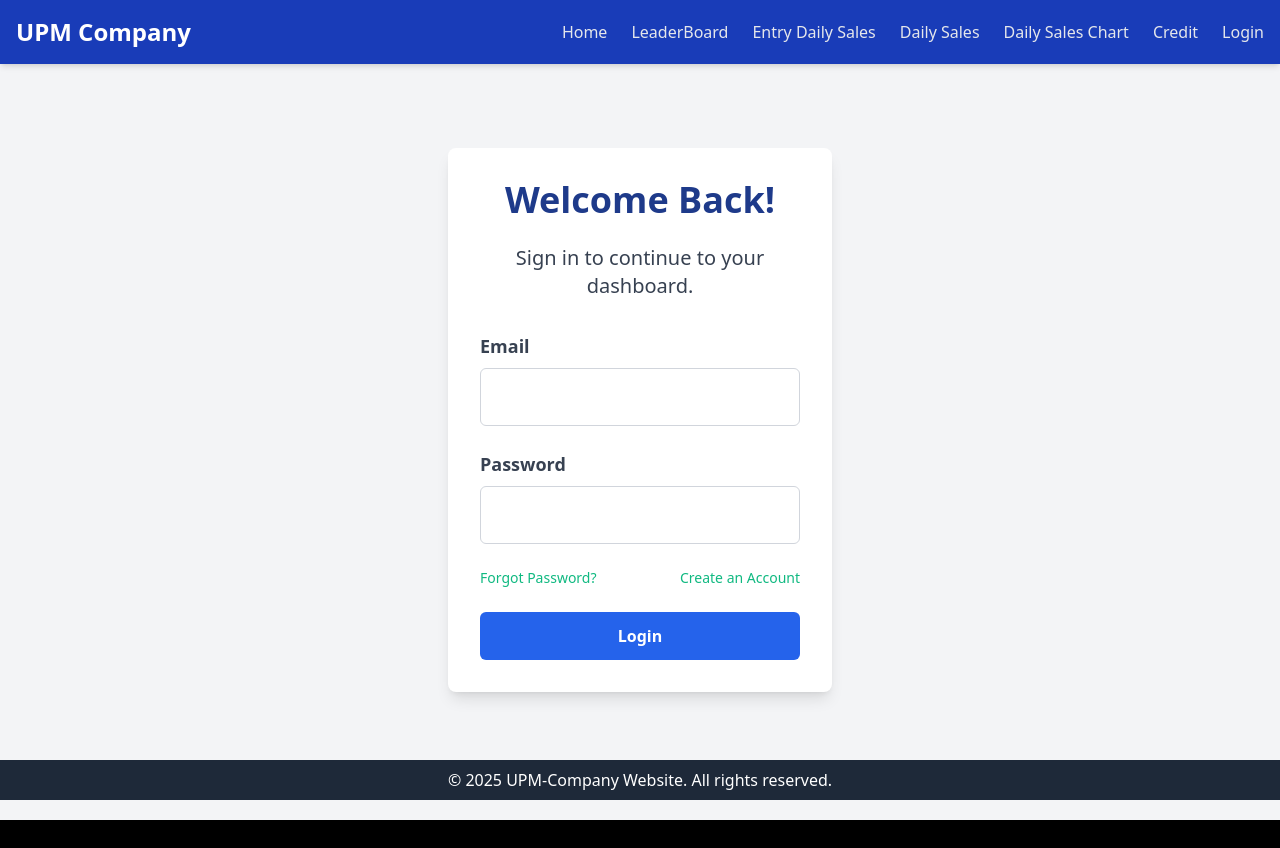
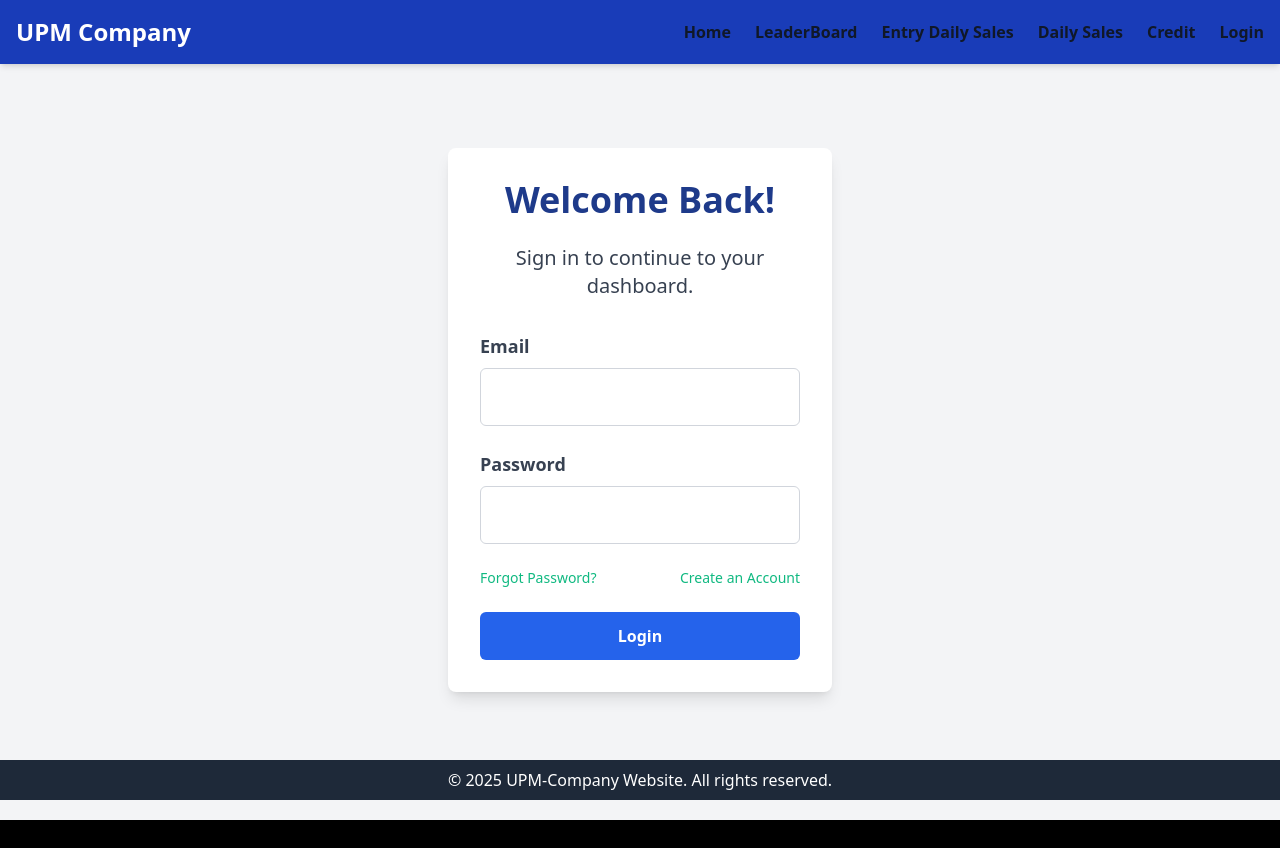
Before and after one commit to mnihadc/UPM-Company, a React (Vite) app in the folder frontend/: page /login in a window 1280 px wide. Built offline with nearby package versions, Linux system fonts and the light colour scheme.

Commit message:
NavbarUser ui update

```diff
--- a/frontend/src/Components/NavbarUser.jsx
+++ b/frontend/src/Components/NavbarUser.jsx
@@ -12,7 +12,7 @@ const NavbarUser = () => {
     "https://static.vecteezy.com/system/resources/thumbnails/019/879/186/small_2x/user-icon-on-transparent-background-free-png.png";
 
   return (
-    <nav className="bg-blue-800 text-gray-200 p-4 shadow-md fixed w-full z-50">
+    <nav className="bg-blue-800 text-gray-900 p-4 shadow-md fixed w-full z-50">
       <div className="container mx-auto flex justify-between items-center">
         <Link to="/" className="text-2xl font-semibold text-white">
           UPM Company
@@ -20,25 +20,31 @@ const NavbarUser = () => {
 
         {/* Desktop Links */}
         <div className="hidden md:flex space-x-6">
-          <Link to="/" className="hover:text-white transition">
+          <Link to="/" className="hover:text-white transition font-bold">
             Home
           </Link>
-          <Link to="/leader-board" className="hover:text-white transition">
+          <Link
+            to="/leader-board"
+            className="hover:text-white transition font-bold"
+          >
             LeaderBoard
           </Link>
-          <Link to="/daily-sales" className="hover:text-white transition">
+          <Link
+            to="/daily-sales"
+            className="hover:text-white transition font-bold"
+          >
             Entry Daily Sales
           </Link>
-          <Link to="/get-daily-sales" className="hover:text-white transition">
+          <Link
+            to="/get-daily-sales"
+            className="hover:text-white transition font-bold"
+          >
             Daily Sales
           </Link>
           <Link
-            to="/get-daily-sales-chart"
-            className="hover:text-white transition"
+            to="/users-credit"
+            className="hover:text-white transition font-bold"
           >
-            Daily Sales Chart
-          </Link>
-          <Link to="/users-credit" className="hover:text-white transition">
             Credit
           </Link>
 
@@ -51,7 +57,9 @@ const NavbarUser = () => {
                 alt="profile"
               />
             ) : (
-              <span className="hover:text-white transition">Login</span>
+              <span className="hover:text-white transition font-bold">
+                Login
+              </span>
             )}
           </Link>
         </div>
--- a/frontend/src/Pages/GetDailySales.jsx
+++ b/frontend/src/Pages/GetDailySales.jsx
@@ -2,6 +2,7 @@ import React, { useState, useEffect } from "react";
 import { useSelector } from "react-redux";
 import { motion } from "framer-motion";
 import { ChevronDown, ChevronUp } from "lucide-react";
+import { Link } from "react-router-dom";
 
 const GetDailySales = () => {
   const { currentUser } = useSelector((state) => state.user);
@@ -72,6 +73,11 @@ const GetDailySales = () => {
             <span className="text-lg font-medium">
               {currentTime.toLocaleString()}
             </span>
+            <Link to="/get-daily-sales-chart">
+              <button className="bg-gradient-to-r from-amber-500 to-amber-700 text-white px-4 py-2 rounded-lg shadow-md hover:shadow-lg transition-all duration-300 transform hover:scale-105 font-semibold">
+                📊 View in Chart
+              </button>
+            </Link>
           </div>
 
           {/* Search & Filter Section */}
--- a/frontend/src/Pages/Home.jsx
+++ b/frontend/src/Pages/Home.jsx
@@ -9,7 +9,7 @@ function Home() {
   useEffect(() => {
     const timer = setTimeout(() => {
       setLoading(false);
-    }, 3000);
+    }, 2000);
 
     return () => clearTimeout(timer);
   }, []);
```
